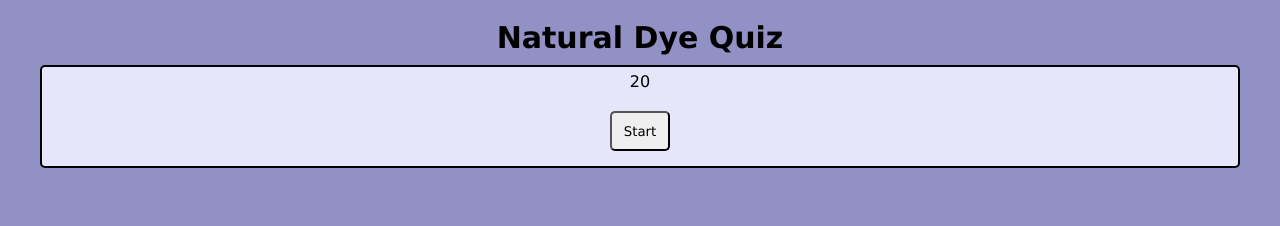
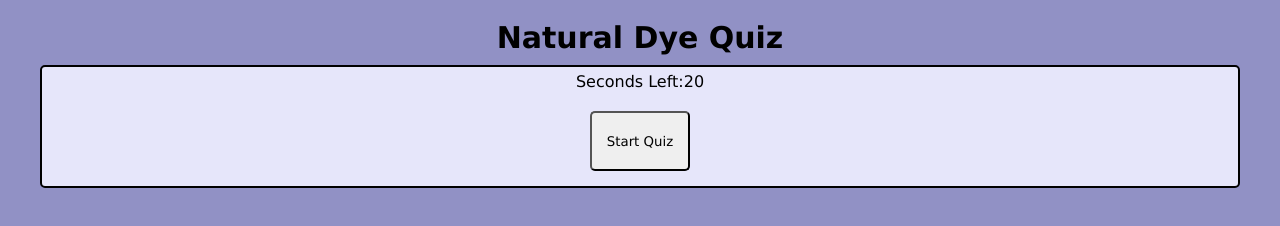
Before and after one commit to potteramy/naturaly-dye-quiz, a plain HTML site: page index.html in a window 1280 px wide. Drawn offline with Linux system fonts and the light colour scheme.

Commit message:
updated readme, tweaked start page

```diff
--- a/assets/css/style.css
+++ b/assets/css/style.css
@@ -51,8 +51,8 @@ header{
   border-radius: 5px;
 }
 button {
-  min-width: 60px;
-  min-height: 40px;
+  min-width: 100px;
+  min-height: 60px;
   border-radius: 5px;
 }
 button:hover {
--- a/index.html
+++ b/index.html
@@ -11,7 +11,7 @@
   <center>
     <header>Natural Dye Quiz</header>
       <div class="container">
-        <span id="time">20</span>
+        <span id="time">Seconds Left:20</span>
         <div class="questionBox">
           <h2 id="question"></h2>
             <ul>
@@ -22,7 +22,7 @@
             </ul>
           </div>
           <div class="results"></div>
-        <button class="startButton">Start</button>
+        <button class="startButton">Start Quiz</button>
       </div>
       <span id="highScore"></span>
   </center>
```
Also changed, not shown: assets/images/_C__Users_potte_bootcamp_homework_quiz_index.html (1).png (added), assets/images/_C__Users_potte_bootcamp_homework_quiz_index.html.png (added), 1 other file.
